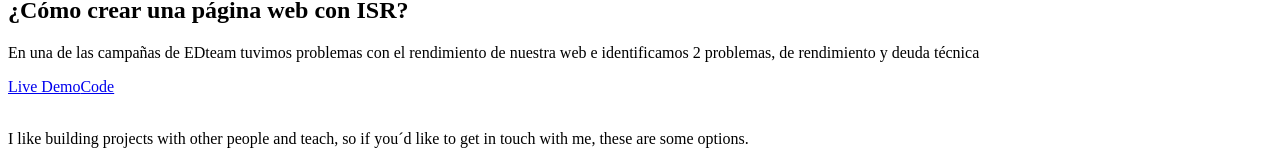
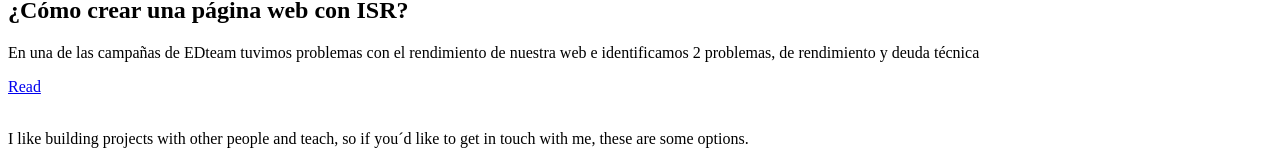
Before and after one commit to sam-621/rogeliosamuel.com, a Next.js app: page / in a window 1280 px wide. Shown: the part 3691-3859 px from the top of the page. Built offline with nearby package versions, Linux system fonts and the light colour scheme.

Commit message:
add buttons to data

```diff
--- a/src/components/atoms/images/CardImage.tsx
+++ b/src/components/atoms/images/CardImage.tsx
@@ -9,7 +9,7 @@ export const CardImage: FC<Props> = ({ src, alt, hasBlur }) => {
       alt={alt}
       width={300}
       height={166.25}
-      className={`rounded ${hasBlur && 'blur'}`}
+      className={`rounded ${hasBlur && 'blur'} object-cover`}
       priority
     />
   )
--- a/src/components/items/Desktop/CardInfoDesktop.tsx
+++ b/src/components/items/Desktop/CardInfoDesktop.tsx
@@ -6,7 +6,7 @@ import { Title } from '@atoms/text/Title'
 import { ICard } from '@interfaces/card.interface'
 import { FC } from 'react'
 
-export const CardInfoDesktop: FC<Props> = ({ title, description, imageUrl }) => {
+export const CardInfoDesktop: FC<Props> = ({ title, description, imageUrl, buttons }) => {
   return (
     <div className="bg-cards md:h-72 lg:h-80 xl:h-96 flex flex-col justify-center">
       <CardBg src={imageUrl} alt={title} hasBlur />
@@ -17,8 +17,9 @@ export const CardInfoDesktop: FC<Props> = ({ title, description, imageUrl }) =>
         <div className="w-full">
           <Subtitle variant="description" text={description} />
           <div className="mt-8 flex gap-12">
-            <FilledLink variant="secondary" text="Live Demo" className="md:text-xs lg:text-base" />
-            <OutlinedLink variant="primary" text="Code" className="md:text-xs lg:text-base" />
+            {buttons.map((btn) => btn)}
+            {/* <FilledLink variant="secondary" text="Live Demo" className="md:text-xs lg:text-base" />
+            <OutlinedLink variant="primary" text="Code" className="md:text-xs lg:text-base" /> */}
           </div>
         </div>
       </div>
--- a/src/data/blogs.tsx
+++ b/src/data/blogs.tsx
@@ -7,21 +7,26 @@ export const blogs: ICard[] = [
     description:
       'En una de las campañas de EDteam tuvimos problemas con el rendimiento de nuestra web e identificamos 2 problemas, de rendimiento y deuda técnica',
     imageUrl: 'blogs/fenix.jpeg',
-    buttons: [<FilledLink key={0} variant="secondary" text="Read" className="text-xs" />]
+    buttons: [
+      <FilledLink key={0} variant="secondary" text="Read" className="text-xs lg:text-base" />
+    ]
+  },
+  {
+    title: '5 git commands you should know',
+    description: `Here I'm going to list some git commands you should know, explain what they do, and use cases`,
+    imageUrl: 'blogs/git.jpeg',
+    buttons: [
+      <FilledLink key={0} variant="secondary" text="Read" className="text-xs lg:text-base" />
+    ]
   },
   {
     title: '¿Cómo crear una página web con ISR? y por qué lo usamos en EDteam',
     description:
       'En una de las campañas de EDteam tuvimos problemas con el rendimiento de nuestra web e identificamos 2 problemas. La página en ocasiones hacía peticiones innecesarias y había mucha duda técnica. ¿Cómo lo resolvimos? Te lo cuento en este post.',
     imageUrl: 'blogs/fenix.jpeg',
-    buttons: [<FilledLink key={0} variant="secondary" text="Read" className="text-xs" />]
-  },
-  {
-    title: '¿Cómo crear una página web con ISR? y por qué lo usamos en EDteam',
-    description:
-      'En una de las campañas de EDteam tuvimos problemas con el rendimiento de nuestra web e identificamos 2 problemas. La página en ocasiones hacía peticiones innecesarias y había mucha duda técnica. ¿Cómo lo resolvimos? Te lo cuento en este post.',
-    imageUrl: 'blogs/fenix.jpeg',
-    buttons: [<FilledLink key={0} variant="secondary" text="Read" className="text-xs" />]
+    buttons: [
+      <FilledLink key={0} variant="secondary" text="Read" className="text-xs lg:text-base" />
+    ]
   }
 ]
 
--- a/src/data/projects.tsx
+++ b/src/data/projects.tsx
@@ -9,8 +9,8 @@ export const projects: ICard[] = [
       'Web application where you can pay with PayPal, paying the price depending of which plan you chose.',
     imageUrl: 'projects/chat-group-ss.png',
     buttons: [
-      <FilledLink key={0} variant="secondary" text="Live Demo" className="text-xs " />,
-      <OutlinedLink key={1} variant="primary" text="Live Demo" className="text-xs" />
+      <FilledLink key={0} variant="secondary" text="Live Demo" className="text-xs lg:text-base" />,
+      <OutlinedLink key={1} variant="primary" text="Code" className="text-xs lg:text-base" />
     ]
   },
   {
@@ -19,8 +19,8 @@ export const projects: ICard[] = [
       'Web application where you can pay with PayPal, paying the price depending of which plan you chose.',
     imageUrl: 'projects/chat-group-ss.png',
     buttons: [
-      <FilledLink key={0} variant="secondary" text="Live Demo" className="text-xs" />,
-      <OutlinedLink key={1} variant="primary" text="Live Demo" className="text-xs" />
+      <FilledLink key={0} variant="secondary" text="Live Demo" className="text-xs lg:text-base" />,
+      <OutlinedLink key={1} variant="primary" text="Code" className="text-xs lg:text-base" />
     ]
   },
   {
@@ -29,8 +29,8 @@ export const projects: ICard[] = [
       'Web application where you can pay with PayPal, paying the price depending of which plan you chose.',
     imageUrl: 'projects/chat-group-ss.png',
     buttons: [
-      <FilledLink key={0} variant="secondary" text="Live Demo" className="text-xs" />,
-      <OutlinedLink key={1} variant="primary" text="Live Demo" className="text-xs" />
+      <FilledLink key={0} variant="secondary" text="Live Demo" className="text-xs lg:text-base" />,
+      <OutlinedLink key={1} variant="primary" text="Code" className="text-xs lg:text-base" />
     ]
   }
 ]
```
Also changed, not shown: public/img/blogs/git.jpeg (added).
